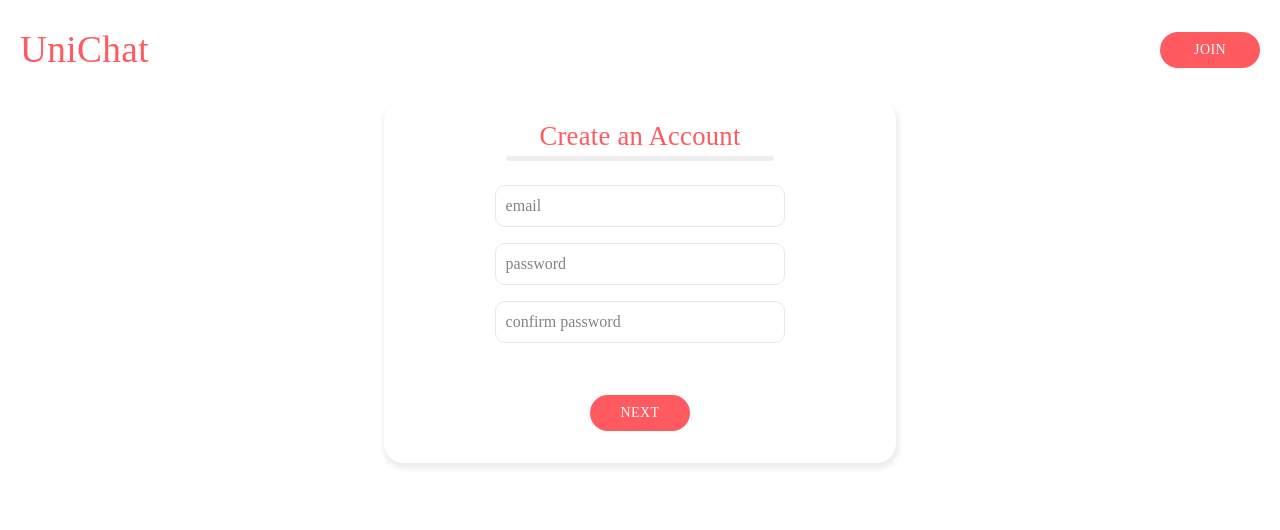
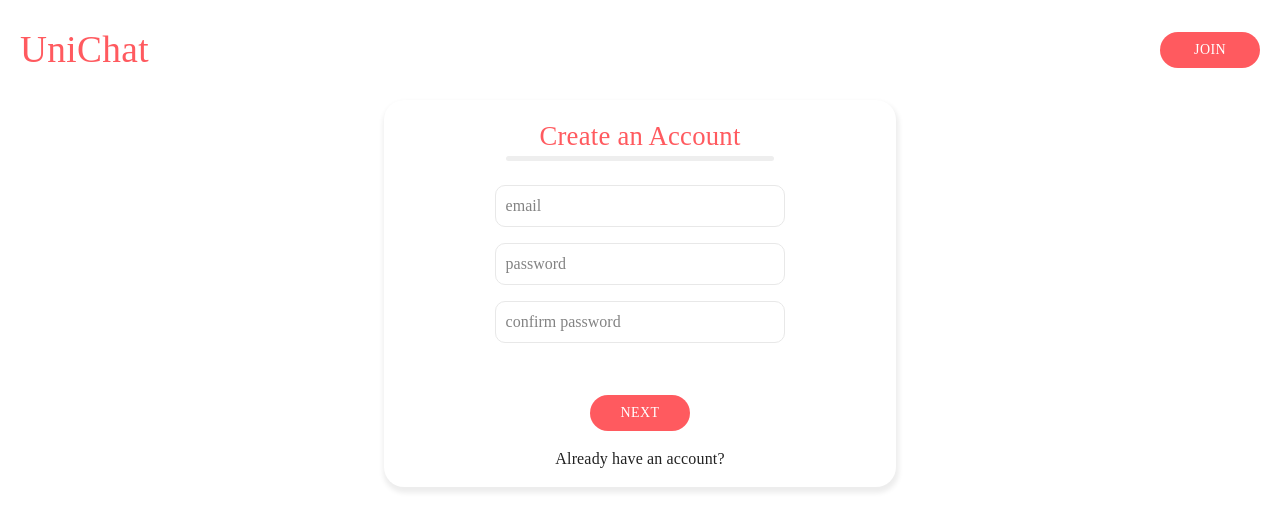
Before and after one commit to andaniel2029/unichat, a React (Create React App) app: page / in a window 1280 px wide. Shown: the top 530 px of the page. Built offline with nearby package versions, Linux system fonts and the light colour scheme; a web font is replaced by a local one.

Commit message:
added 'already have an account?' text in form

```diff
--- a/src/components/pages/SignUp/SignUp.tsx
+++ b/src/components/pages/SignUp/SignUp.tsx
@@ -70,7 +70,7 @@ const useStyles = makeStyles((theme: Theme) => ({
   },
 
   btn: {
-    margin: '1rem 0rem 1rem 0rem',
+    margin: '0.5rem 0rem 1rem 0rem',
     fontFamily: 'halcom',
     color: 'white',
     background: '#FF5A5F',
@@ -187,6 +187,7 @@ export default function SignUp() {
             <Button variant="contained" type="submit" className={classes.btn}>Join</Button>
           </div>
         )}
+        <Typography style={{fontFamily: 'halcom'}}>Already have an account?</Typography>
       </Paper>
     </div>
   );
```
Also changed, not shown: 1 other file (tests, documents, lock files or other folders).
